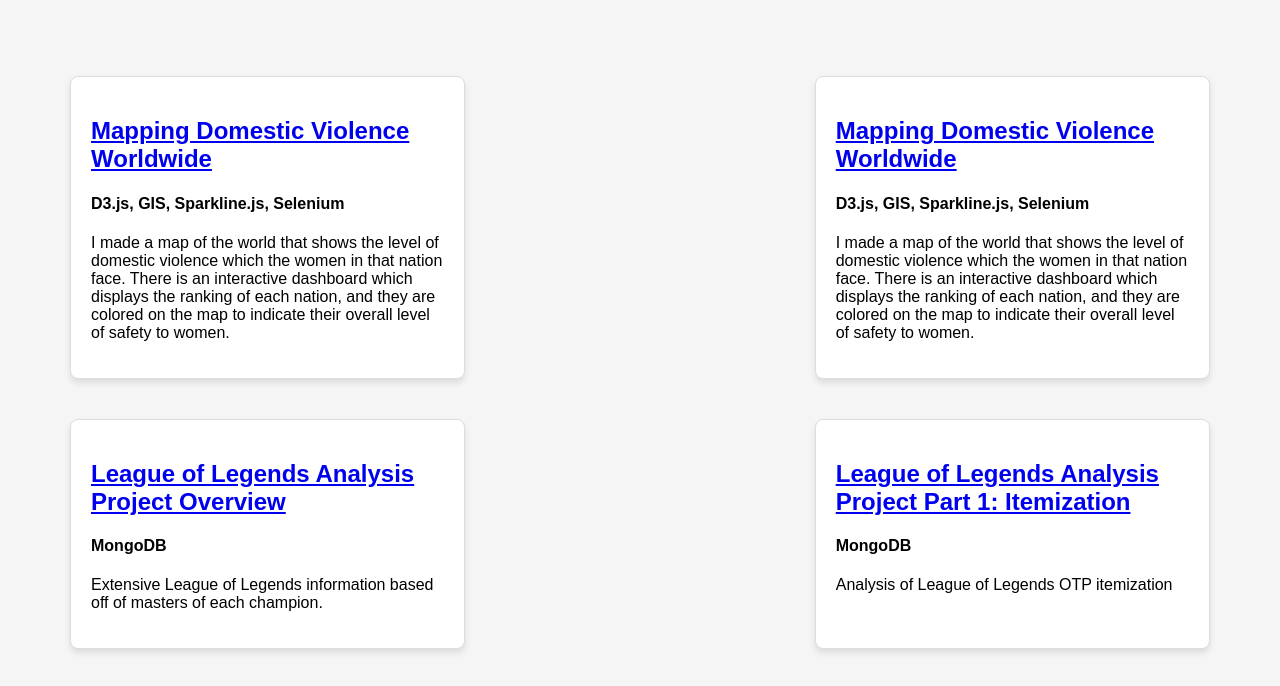
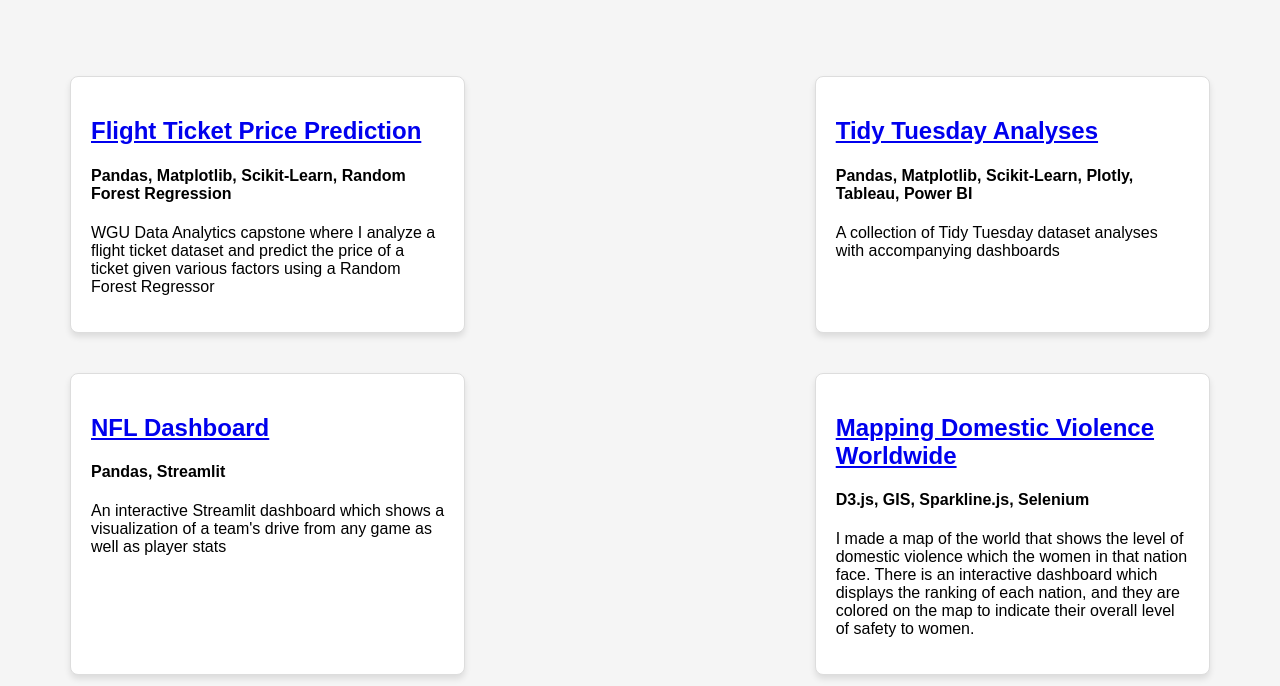
Before and after one commit to LukeDors/LukeDors.github.io, a plain HTML site: page index.html in a window 1280 px wide. Shown: the part 110-796 px from the top of the page. Drawn offline with Linux system fonts and the light colour scheme.

Commit message:
updated index.html

```diff
--- a/index.html
+++ b/index.html
@@ -10,10 +10,24 @@
     <div class="flex-container">
       <div class="flex-item">
         <h2>
-          <a href="https://github.com/LukeDors/flight_ticket_prediction">Mapping Domestic Violence Worldwide</a>
+          <a href="https://github.com/LukeDors/flight_ticket_prediction">Flight Ticket Price Prediction</a>
         </h2>
-        <h4>D3.js, GIS, Sparkline.js, Selenium</h4>
-        <p>I made a map of the world that shows the level of domestic violence which the women in that nation face. There is an interactive dashboard which displays the ranking of each nation, and they are colored on the map to indicate their overall level of safety to women.</p>
+        <h4>Pandas, Matplotlib, Scikit-Learn, Random Forest Regression</h4>
+        <p>WGU Data Analytics capstone where I analyze a flight ticket dataset and predict the price of a ticket given various factors using a Random Forest Regressor</p>
+      </div>
+      <div class="flex-item">
+        <h2>
+          <a href="https://github.com/LukeDors/Tidy_Tuesday">Tidy Tuesday Analyses</a>
+        </h2>
+        <h4>Pandas, Matplotlib, Scikit-Learn, Plotly, Tableau, Power BI</h4>
+        <p>A collection of Tidy Tuesday dataset analyses with accompanying dashboards</p>
+      </div>
+      <div class="flex-item">
+        <h2>
+          <a href="https://github.com/LukeDors/NFL_Dashboard">NFL Dashboard</a>
+        </h2>
+        <h4>Pandas, Streamlit</h4>
+        <p>An interactive Streamlit dashboard which shows a visualization of a team's drive from any game as well as player stats</p>
       </div>
       <div class="flex-item">
         <h2>
@@ -27,7 +41,7 @@
           <a href="src/loldata/index.html">League of Legends Analysis Project Overview</a>
         </h2>
         <h4>MongoDB</h4>
-        <p>Extensive League of Legends information based off of masters of each champion.</p>
+        <p>Extensive League of Legends information based off of masters of each champion</p>
       </div>
       <div class="flex-item">
         <h2>
```
